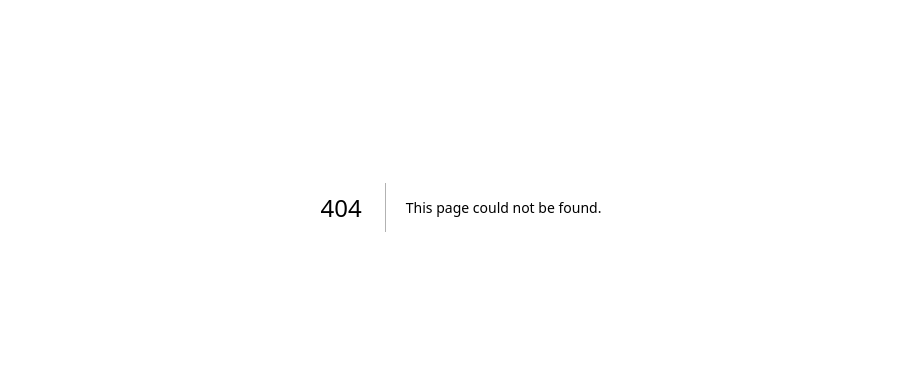
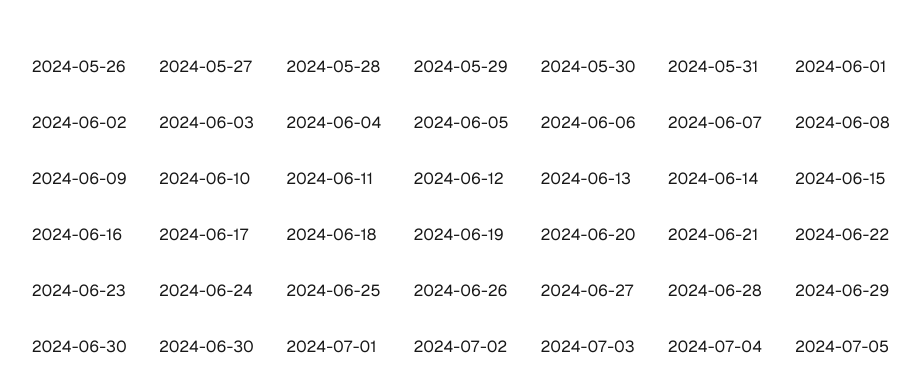
Before and after one commit to GNRSN/next-js-showcase, a Next.js app: page /calendar in a window 1280 px wide. Before the commit this address had no page. Shown: the part 193-584 px from the top of the page, without its empty margins (179-1099 px from the left). Built offline with nearby package versions, Linux system fonts and the light colour scheme.

Commit message:
stub calendar

```diff
--- /dev/null
+++ b/src/app/calendar/page.tsx
@@ -0,0 +1,51 @@
+import dayjs from "dayjs";
+
+/**
+ *  Idea
+ *   - Partial pre rendering to display calendar with current month
+ *   - revalidate on new month
+ *   - content of days is server rendered with suspense
+ */
+export default function CalendarPage() {
+  // Creating moments are expensive, same for dayjs?
+  const now = dayjs();
+  const firstInMonth = now.startOf("month");
+  const lastInMonth = now.endOf("month");
+
+  const daysInMonth = [];
+
+  // Pad start with end of previous month
+  if (firstInMonth.day() > 0) {
+    for (let i = 0; i < firstInMonth.day(); i++) {
+      daysInMonth.push(firstInMonth.day(i));
+    }
+  }
+
+  const nDaysInMonth = firstInMonth.daysInMonth();
+  for (let i = 0; i < nDaysInMonth; i++) {
+    daysInMonth.push(firstInMonth.add(i, "day"));
+  }
+
+  // Pad end with start of next month
+  if (lastInMonth.day() < 6) {
+    for (let i = 0; i < 6 - lastInMonth.day(); i++) {
+      daysInMonth.push(lastInMonth.day(i));
+    }
+  }
+
+  return (
+    <div className="font-sans grid grid-rows-[20px_1fr_20px] items-center justify-items-center min-h-screen p-8 pb-20 gap-16 sm:p-20">
+      <main className="flex flex-col gap-8 row-start-2 items-center sm:items-start">
+        <div className="grid grid-cols-7">
+          {daysInMonth.map((d) => (
+            <div
+              className={`col-start-${d.day() + 1} col-end-${d.day() + 2} p-4`}
+            >
+              {d.format("YYYY-MM-DD")}
+            </div>
+          ))}
+        </div>
+      </main>
+    </div>
+  );
+}
--- a/src/app/page.tsx
+++ b/src/app/page.tsx
@@ -1,8 +1,11 @@
+import Link from "next/link";
+
 export default function Home() {
   return (
     <div className="font-sans grid grid-rows-[20px_1fr_20px] items-center justify-items-center min-h-screen p-8 pb-20 gap-16 sm:p-20">
       <main className="flex flex-col gap-8 row-start-2 items-center sm:items-start">
         Main
+        <Link href="/calendar">Calendar</Link>
       </main>
       <footer className="row-start-3 flex gap-6 flex-wrap items-center justify-center">
         Footer
```
